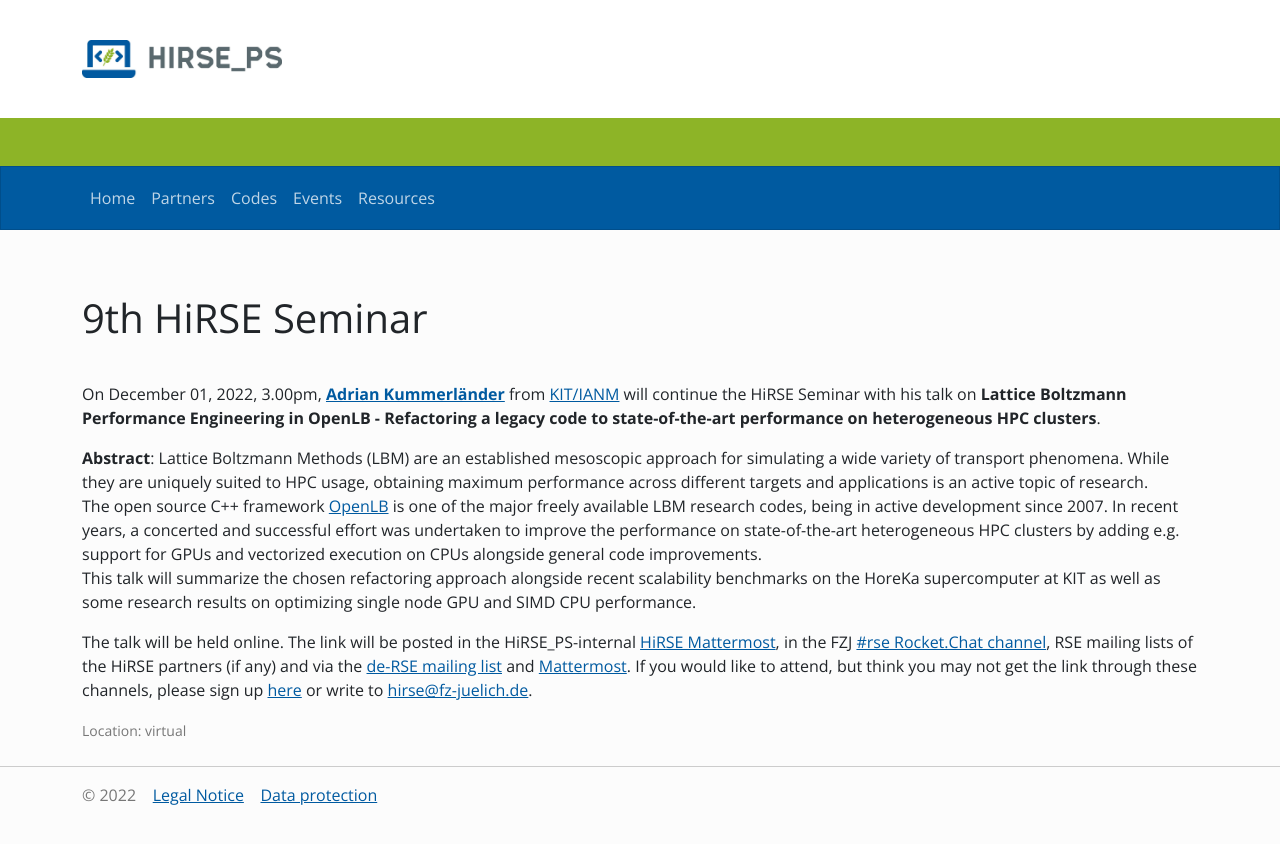
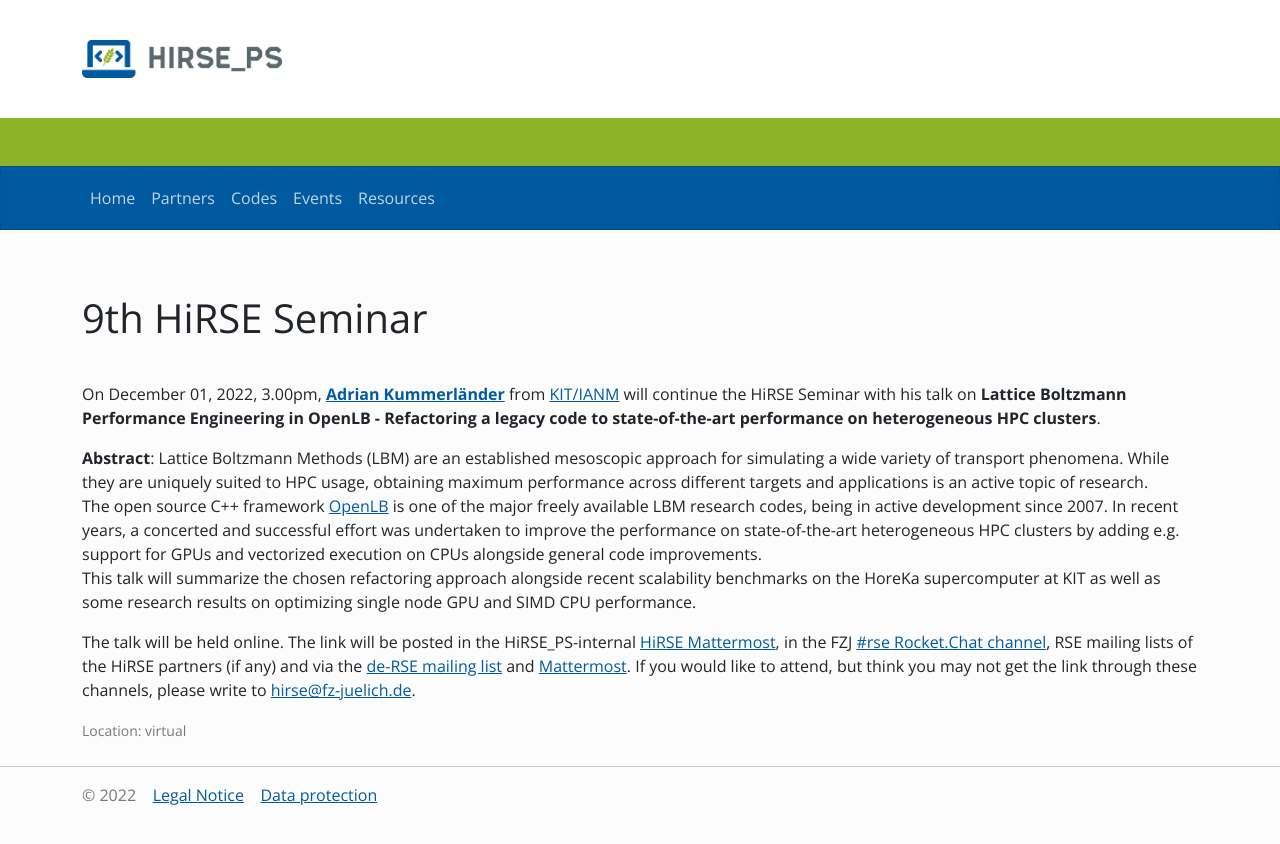
Before and after one commit to Helmholtz-HiRSE/helmholtz-hirse.github.io, a Jekyll site: the page built from _events/2022_12_01-seminar_9.md, in a window 1280 px wide. Shown: the top 844 px of the page. Built offline with Jekyll 4.4.1, drawn with Linux system fonts in a browser that asks for light colours; nearby versions of some CDN libraries.

Commit message:
Update 2022_12_01-seminar_9.md

```diff
--- a/_events/2022_12_01-seminar_9.md
+++ b/_events/2022_12_01-seminar_9.md
@@ -15,4 +15,4 @@
 The open source C++ framework [OpenLB](https://openlb.net) is one of the major freely available LBM research codes, being in active development since 2007.  In recent years, a concerted and successful effort was undertaken to improve the performance on state-of-the-art heterogeneous HPC clusters by adding e.g. support for GPUs and vectorized execution on CPUs alongside general code improvements.
 This talk will summarize the chosen refactoring approach alongside recent scalability benchmarks on the HoreKa supercomputer at KIT as well as some research results on optimizing single node GPU and SIMD CPU performance.
 
-The talk will be held online. The link will be posted in the HiRSE_PS-internal [HiRSE Mattermost](https://mattermost.hzdr.de/hirse), in the FZJ [#rse Rocket.Chat channel](https://chat.fz-juelich.de/channel/rse), RSE mailing lists of the HiRSE partners (if any) and via the [de-RSE mailing list](https://de-rse.org/de/join.html) and [Mattermost](https://chat.gwdg.de/channel/derse). If you would like to attend, but think you may not get the link through these channels, please sign up [here](https://kit-lecture.zoom.us/meeting/register/u50scOGhpjooHdwn1--PDXslOabDWuUFg_u4) or write to [hirse@fz-juelich.de](mailto:hirse@fz-juelich.de).
+The talk will be held online. The link will be posted in the HiRSE_PS-internal [HiRSE Mattermost](https://mattermost.hzdr.de/hirse), in the FZJ [#rse Rocket.Chat channel](https://chat.fz-juelich.de/channel/rse), RSE mailing lists of the HiRSE partners (if any) and via the [de-RSE mailing list](https://de-rse.org/de/join.html) and [Mattermost](https://chat.gwdg.de/channel/derse). If you would like to attend, but think you may not get the link through these channels, please write to [hirse@fz-juelich.de](mailto:hirse@fz-juelich.de).
```
